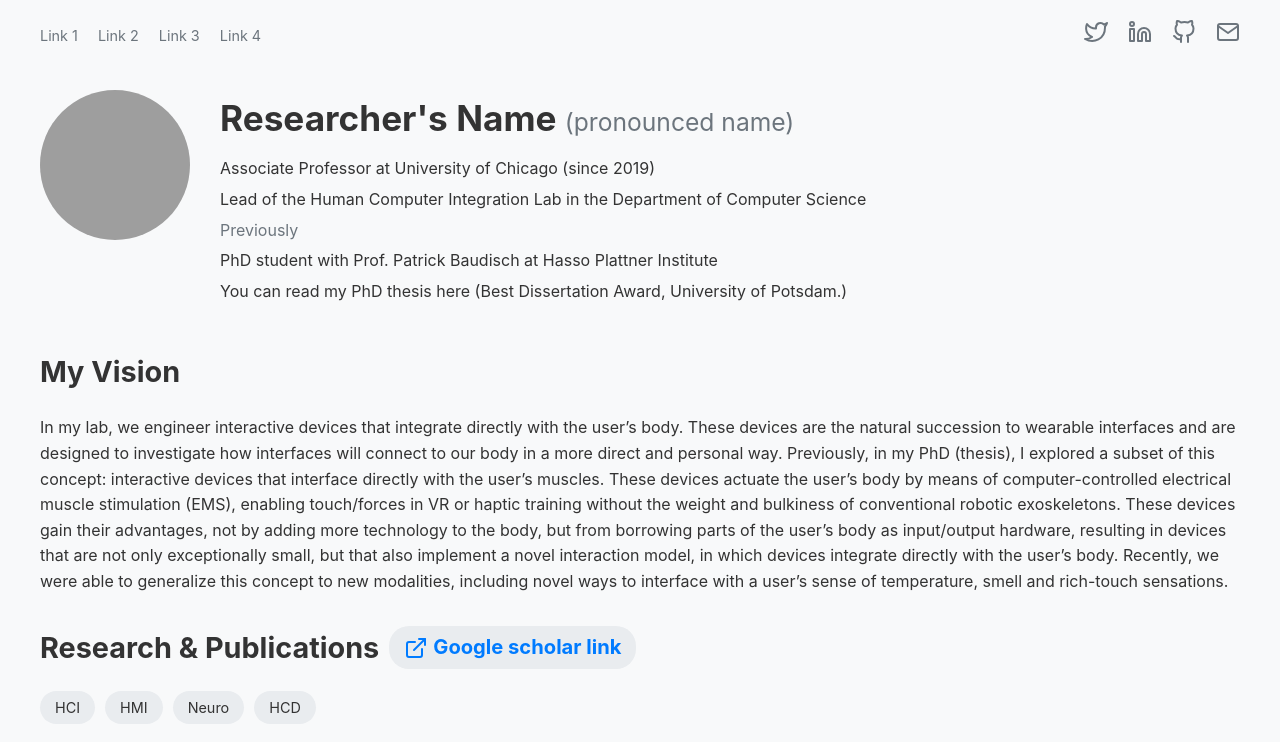
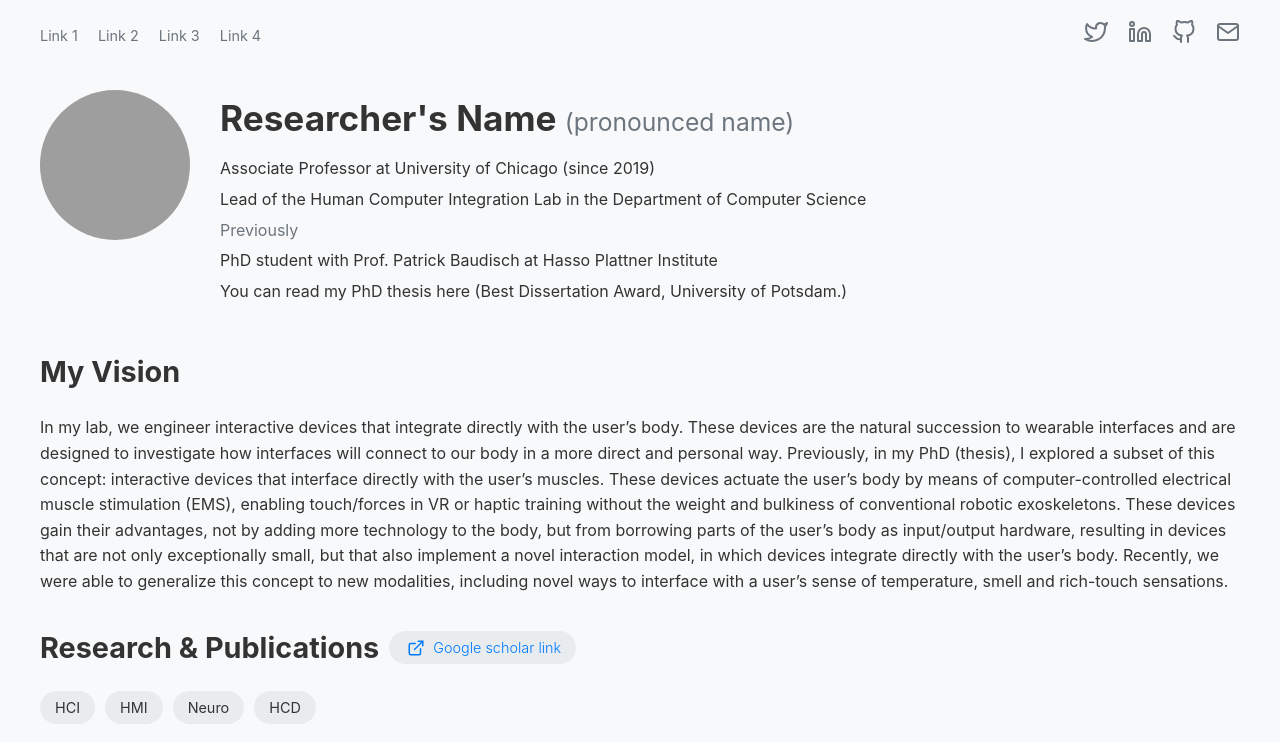
Before and after one commit to fatik/scireal, a Jekyll site: the page built from index.html, in a window 1280 px wide. Shown: the top 742 px of the page. Built offline with Jekyll 4.4.1, drawn with Linux system fonts in a browser that asks for light colours; grey boxes are pictures that could not be loaded.

Commit message:
Update default.html

```diff
--- a/_layouts/default.html
+++ b/_layouts/default.html
@@ -12,6 +12,8 @@
             --text-muted: #6c757d;
             --bg-color: #f8f9fa;
             --border-color: #dee2e6;
+            --text-accent: #093A56;
+            --icon-accent: #417EA5;
         }
         body {
             font-family: -apple-system, BlinkMacSystemFont, "Segoe UI", Roboto, Arial, sans-serif;
@@ -82,7 +84,8 @@
             gap: 10px;
         }
         .google-scholar {
-            font-size: 0.7em;
+            font-size: 0.5em;
+            font-weight: 300;
             background-color: #e9ecef;
             color: var(--primary-color);
             text-decoration: none;
@@ -143,11 +146,11 @@
             gap: 10px;
         }
         .publication-links a {
-            color: var(--primary-color);
+            color: var(--text-accent);
             text-decoration: none;
-            font-size: 0.9em;
+            font-size: 0.7em;
             padding: 5px 10px;
-            border: 1px solid var(--primary-color);
+            border: 1px solid var(--text-accent);
             border-radius: 5px;
             display: flex;
             align-items: center;
@@ -206,7 +209,7 @@
         <h2>
             Research & Publications
             <a href="{{ site.google_scholar }}" class="google-scholar">
-                <i data-feather="external-link"></i> Google scholar link
+                <i data-feather="external-link" style="height: 18px;"></i> Google scholar link
             </a>
         </h2>
         <div class="tags">
```
